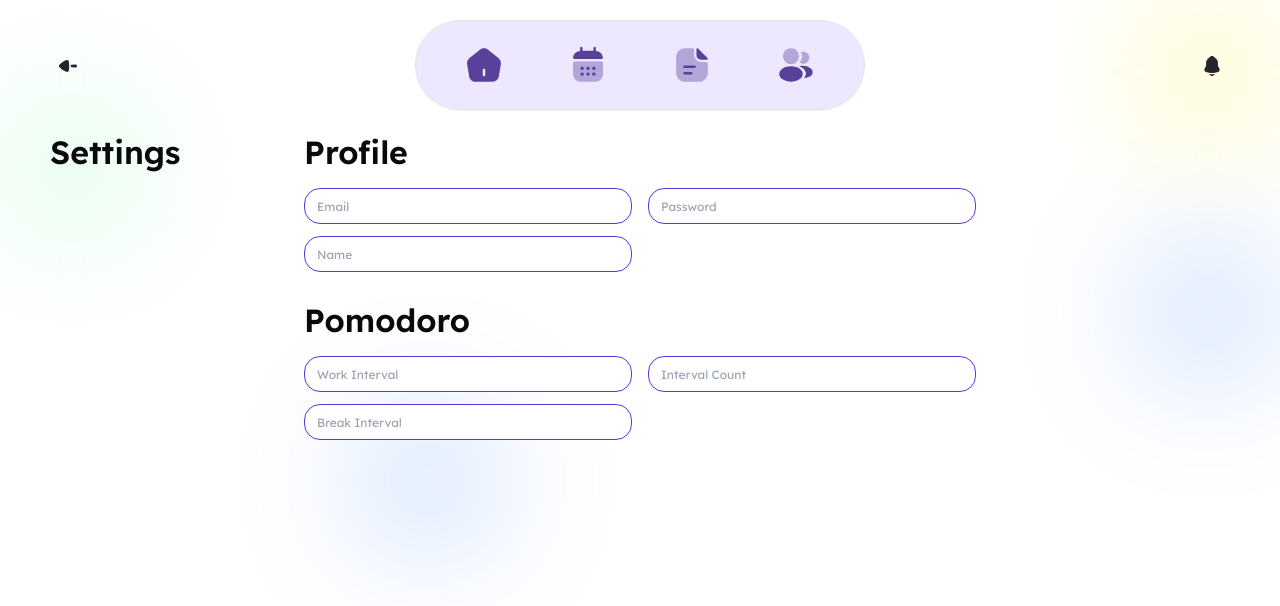
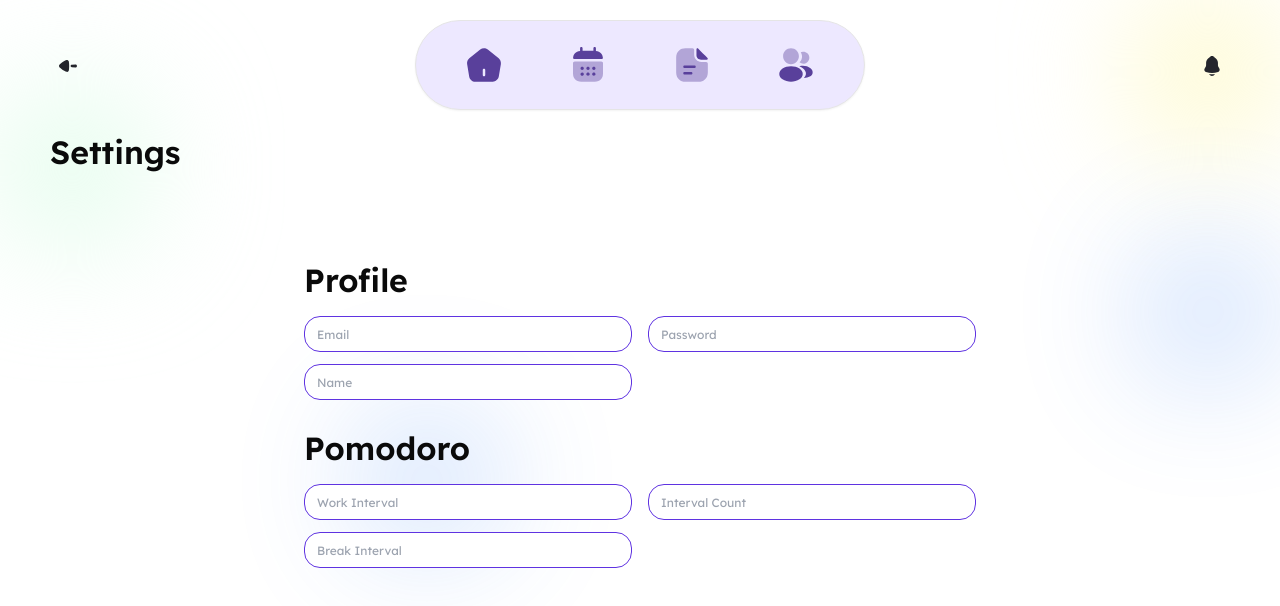
Before and after one commit to TaskSyncMVP/frontend-mvp, a Next.js app: page /menu/settings in a window 1280 px wide. Shown: the top 606 px of the page. Built offline with nearby package versions, Linux system fonts and the light colour scheme.

Commit message:
#TSK-SNC-2: responsive: SettingsPage

```diff
--- a/src/screens/settings/ui/SettingsPage.tsx
+++ b/src/screens/settings/ui/SettingsPage.tsx
@@ -4,29 +4,26 @@ import {PageHeader} from "@/widgets";
 
 export function SettingsPage() {
     return (
-        <div className="lg:flex lg:flex-col lg:justify-center lg:px-4">
-            <div>
-                <div className="text-center mb-8">
+        <div className="flex flex-col">
+            <div className="text-center lg:mb-8">
                 <PageHeader title="Settings"/>
             </div>
-                <div className="flex justify-center">
-                    <div className="grid grid-rows-2 gap-6 w-full max-w-xl lg:max-w-2xl">
+            <div className="flex-1 flex items-center justify-center lg:pt-32">
+                <div className="grid grid-rows-2 lg:pb-10 gap-6 w-full max-w-xl lg:max-w-2xl">
                     <div>
                         <h1 className="text-base font-semibold mb-3 lg:text-xl">Profile</h1>
-                            <div className="grid grid-cols-2 gap-x-4 gap-y-3">
-                                <Input placeholder="Email" type="email" />
-                                <Input placeholder="Password" type="password" />
-                                <Input placeholder="Name" />
-                            </div>
+                        <form action="" className="grid grid-cols-2 gap-x-4 gap-y-3">
+                            <Input placeholder="Email" type="email"/>
+                            <Input placeholder="Password" type="password"/>
+                            <Input placeholder="Name"/></form>
                     </div>
                     <div>
                         <h1 className="text-base font-semibold mb-3 lg:text-xl">Pomodoro</h1>
-                            <div className="grid grid-cols-2 gap-x-4 gap-y-3">
+                        <form action="" className="grid grid-cols-2 gap-x-4 gap-y-3">
                             <Input placeholder="Work Interval"/>
                             <Input placeholder="Interval Count"/>
                             <Input placeholder="Break Interval"/>
-                            </div>
-                        </div>
+                        </form>
                     </div>
                 </div>
             </div>
```
Lines whose indentation alone changed are shown as unchanged.
